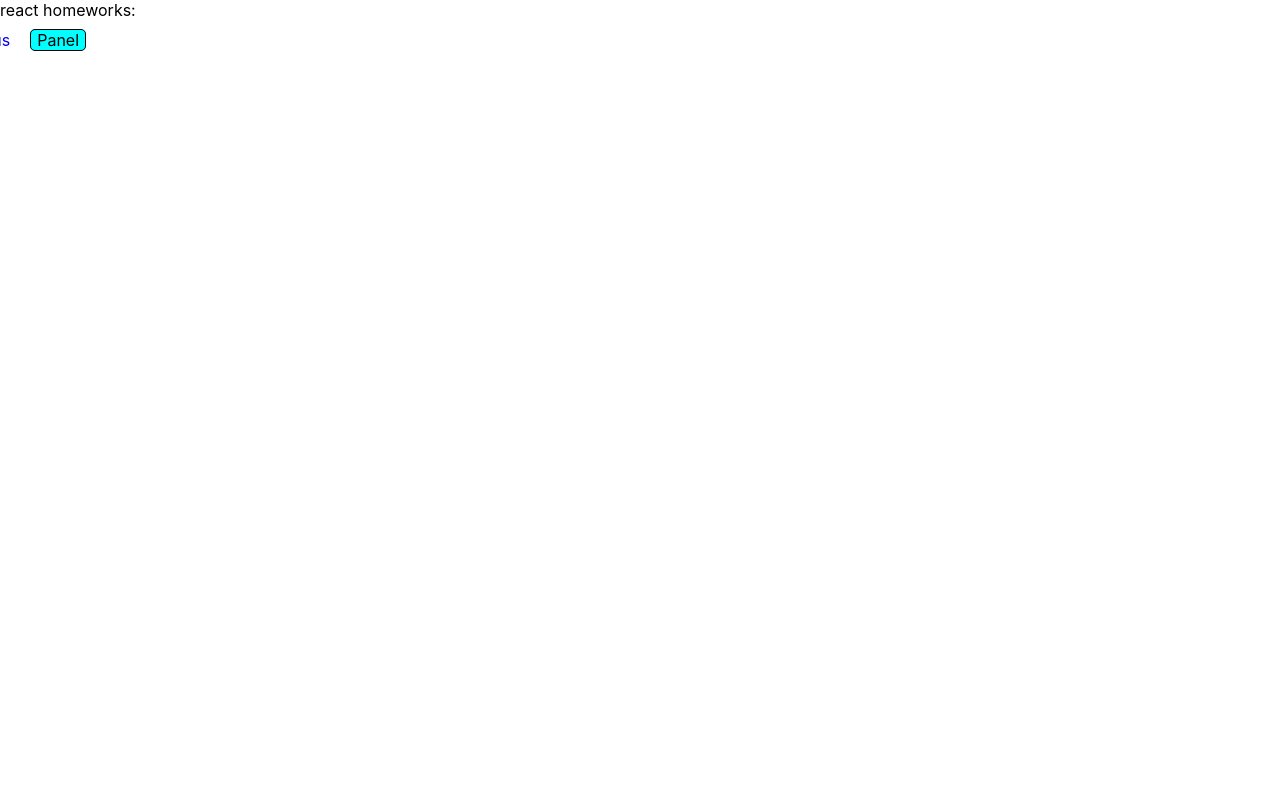
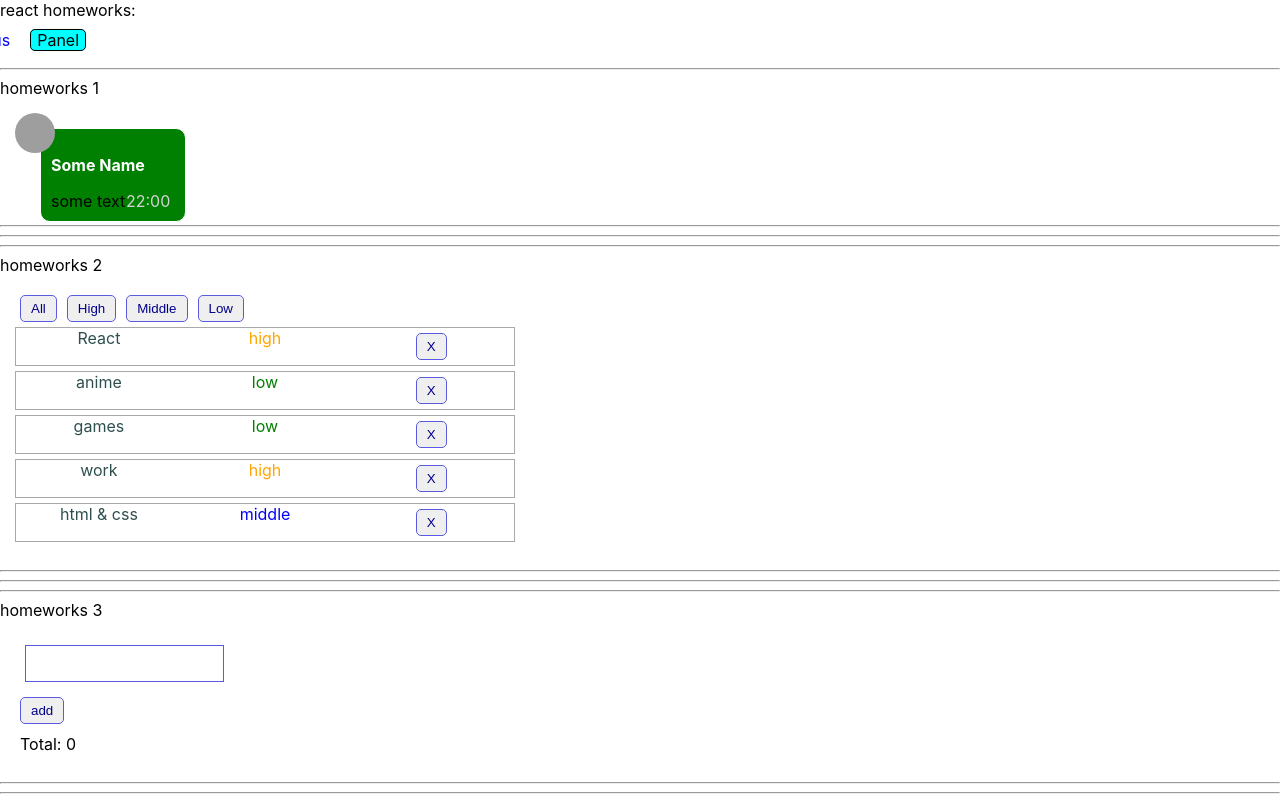
Before and after one commit to Mayday2020/ReactTS-IgnatHW2022, a React (Create React App) app: page / in a window 1280 px wide. Shown: the top 800 px of the page. Built offline with nearby package versions, Linux system fonts and the light colour scheme; grey boxes are pictures that could not be loaded.

Commit message:
'HW5prt4'

```diff
--- a/src/p2-homeworks/h5/RoutesComponent.tsx
+++ b/src/p2-homeworks/h5/RoutesComponent.tsx
@@ -16,7 +16,7 @@ function RoutesComponent() {
             <Routes>
                 {/*в начале мы попадаем на страницу '/' и переходим сразу на страницу PRE_JUNIOR*/}
                 {/*exact нужен чтоб указать полное совподение (что после '/' ничего не будет)*/}
-                <Route path={'/'}/>
+                <Route path={'/'} element={<PreJunior/>}/>
                 <Route path={PRE_JUNIOR} element={<PreJunior/>}/>
                 <Route path={JUNIOR} element={<Junior/>}/>
                 <Route path={JUNIOR_plus} element={<JuniorPlus/>}/>
```
